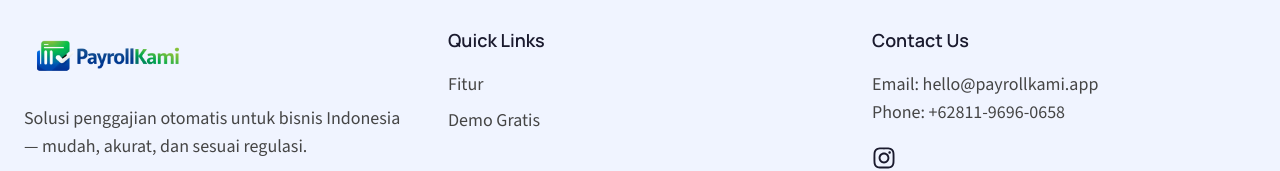
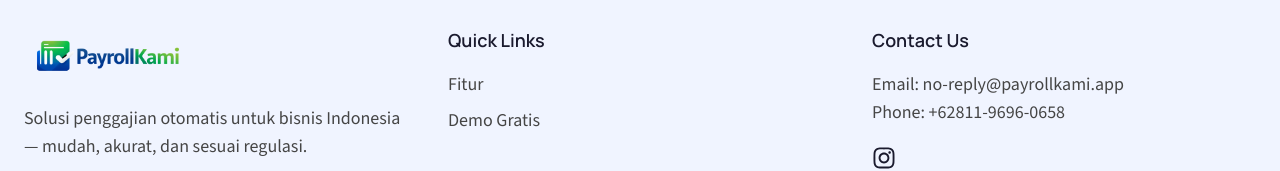
Before and after one commit to kristiansntsdev/payrollkami-landing-page, a Next.js app: page / in a window 1280 px wide. Shown: the part 3350-3521 px from the top of the page. Built offline with nearby package versions, Linux system fonts and the light colour scheme.

Commit message:
fix: change footer email

```diff
--- a/src/data/footer.ts
+++ b/src/data/footer.ts
@@ -18,7 +18,7 @@ export const footerDetails: {
             url: "#demo"
         },
     ],
-    email: 'hello@payrollkami.app',
+    email: 'no-reply@payrollkami.app',
     telephone: '+62811-9696-0658',
     socials: {
         instagram: 'https://www.instagram.com/payrollkami',
```
